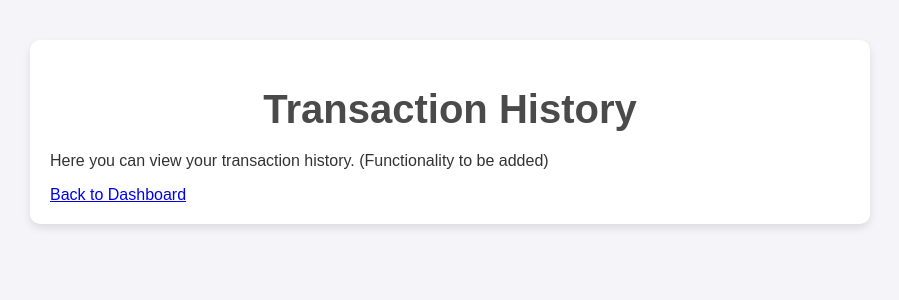
After one commit to JPaek2000/FinDash, a Flask app: page /view in a window 1280 px wide. The commit adds this page. Shown: the top 300 px of the page, without its empty margins (190-1089 px from the left). Run offline with Flask 3, Linux system fonts and the light colour scheme.

Commit message:
implement: transaction page, fix routing

```diff
--- a/app.py
+++ b/app.py
@@ -1,4 +1,4 @@
-from flask import Flask, render_template
+from flask import Flask, render_template, redirect, url_for, request
 
 app = Flask(__name__)
 
@@ -6,5 +6,16 @@ app = Flask(__name__)
 def index():
     return render_template('index.html')
 
+@app.route('/add', methods=['POST'])
+def add_transaction():
+    # Process form data here (e.g., save to database)
+    # For now, redirect to transaction history page
+    return redirect(url_for('view_transactions'))
+
+@app.route('/view')
+def view_transactions():
+    # Fetch transaction data from database if applicable
+    return render_template('transaction.html')
+
 if __name__ == '__main__':
     app.run(debug=True)
--- /dev/null
+++ b/templates/transaction.html
@@ -0,0 +1,19 @@
+<!DOCTYPE html>
+<html lang="en">
+<head>
+    <meta charset="UTF-8">
+    <meta name="viewport" content="width=device-width, initial-scale=1.0">
+    <title>Transaction History</title>
+    <link rel="stylesheet" href="{{ url_for('static', filename='styles.css') }}">
+    <script src="{{ url_for('static', filename='script.js') }}" defer></script>
+</head>
+<body>
+    <div class="container">
+        <h1>Transaction History</h1>
+
+        <p>Here you can view your transaction history. (Functionality to be added)</p>
+
+        <a href="{{ url_for('index') }}">Back to Dashboard</a>
+    </div>
+</body>
+</html>
```
Also changed, not shown: templates/index.html (+3 -6 lines).
